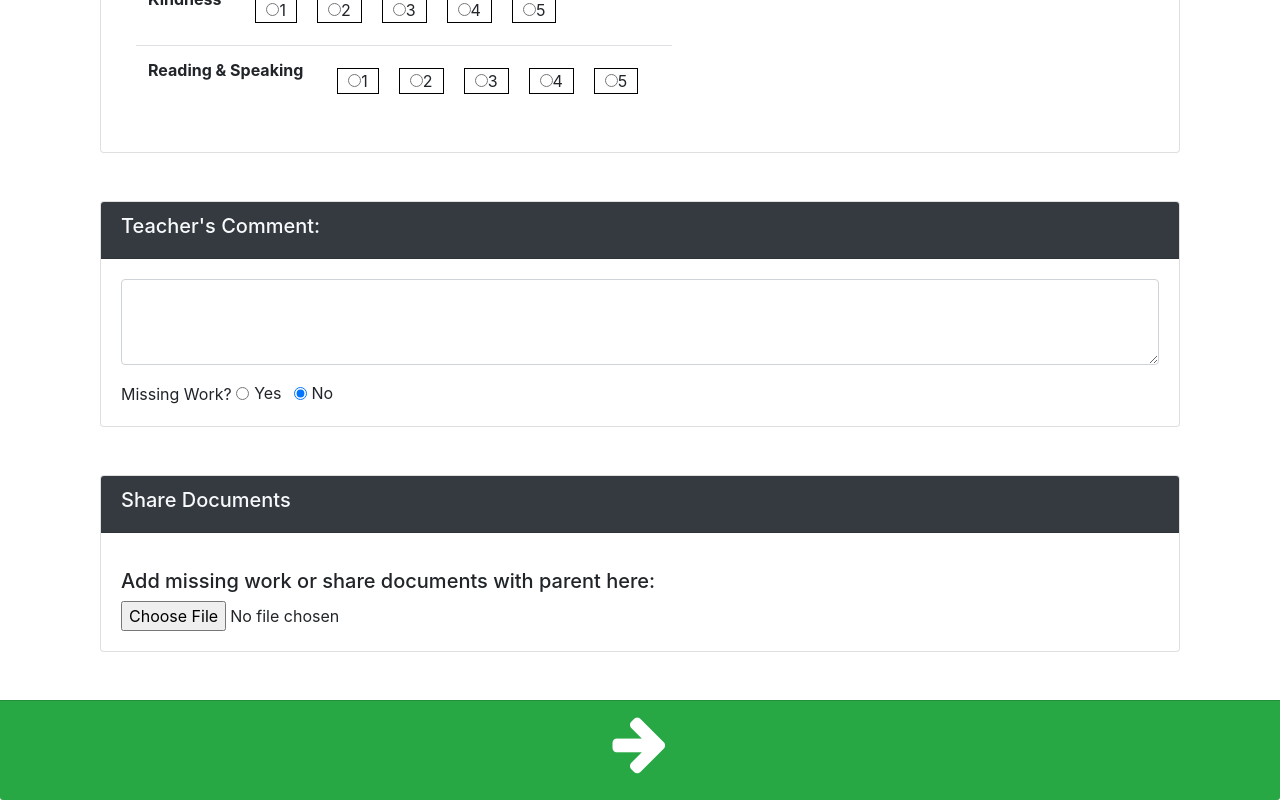
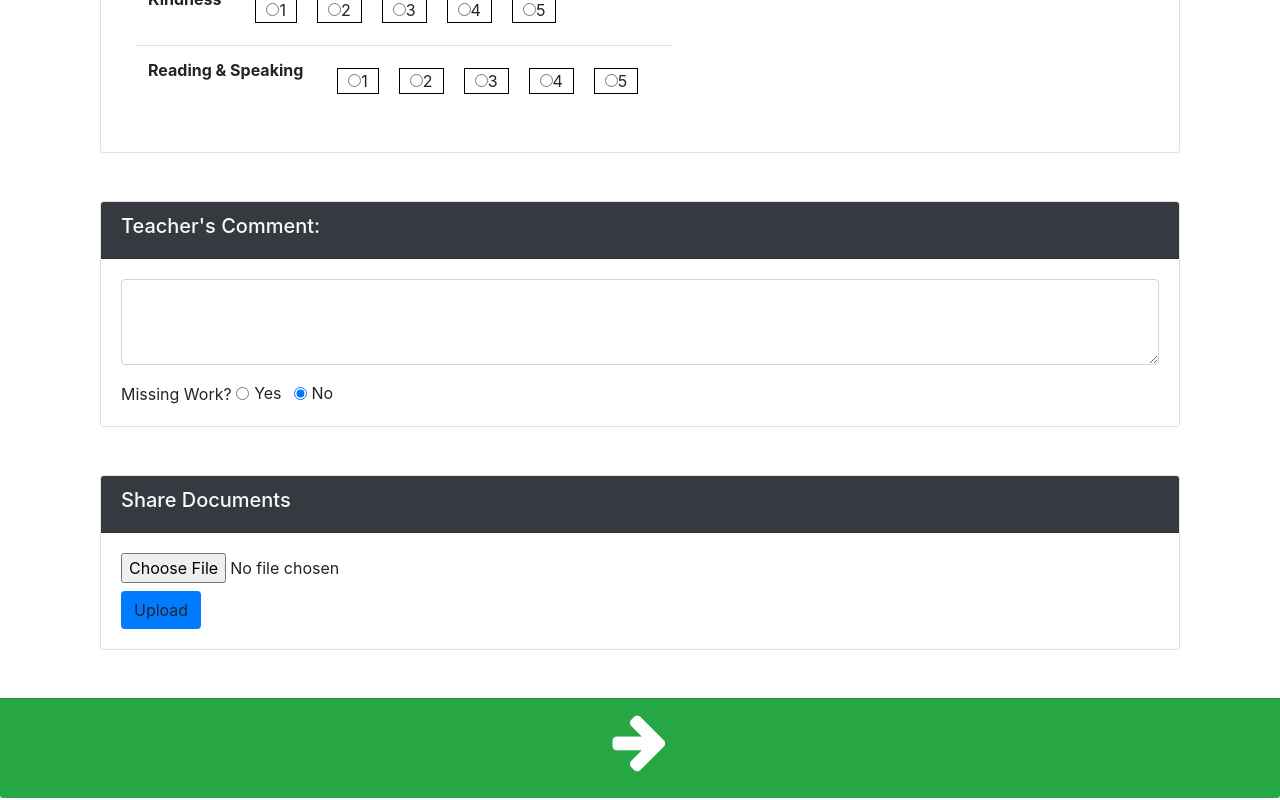
Before and after one commit to seleazar10/schooltracker, a React (Create React App) app in the folder client/: page /teacher in a window 1280 px wide. Shown: the part 730-1530 px from the top of the page. Built offline with nearby package versions, Linux system fonts and the light colour scheme.

Commit message:
adjusted testupload file to match state

```diff
--- a/client/src/components/BehaviorTracker/radiooptions.js
+++ b/client/src/components/BehaviorTracker/radiooptions.js
@@ -1,5 +1,5 @@
 
-const json = [
+const radiojson = [
   {
 
     question: 'Respect',
@@ -54,4 +54,4 @@ const json = [
 
 ]
 
-export default json;
+export default radiojson;
--- a/client/src/components/MissingWork/MissingWork.js
+++ b/client/src/components/MissingWork/MissingWork.js
@@ -7,11 +7,11 @@ function MissingWork(props) {
 
             <span>Missing Work? </span>
             <div className="form-check form-check-inline">
-                <input className="form-check-input" type="radio" name="MissingWorkOption" id="inlineRadio1" value="Yes" onClick={props.newSelection}/>
+                <input className="form-check-input" type="radio" name="MissingWorkOption" id="inlineRadio1" value="Yes" checked={props.values.MissingWorkOption==="Yes"} onClick={props.newSelection}/>
                 <label className="form-check-label" for="inlineRadio1">Yes</label>
             </div>
             <div className="form-check form-check-inline">
-                <input className="form-check-input" type="radio" name="MissingWorkOption" id="inlineRadio2" value="No" checked onClick={props.newSelection}/>
+                <input className="form-check-input" type="radio" name="MissingWorkOption" id="inlineRadio2" value="No" checked={props.values.MissingWorkOption==="No"} onClick={props.newSelection}/>
                 <label className="form-check-label" for="inlineRadio2">No</label>
             </div>
         </div>
--- a/client/src/components/TeaFileUpload/TeaFIleUpload.js
+++ b/client/src/components/TeaFileUpload/TeaFIleUpload.js
@@ -1,36 +1,39 @@
-class FileInput extends React.Component {
-    constructor(props) {
-      // highlight-range{3}
-      super(props);
-      this.handleSubmit = this.handleSubmit.bind(this);
-      this.fileInput = React.createRef();
-    }
-    handleSubmit(event) {
-      // highlight-range{4}
-      event.preventDefault();
-      alert(
-        `Selected file - ${
-          this.fileInput.current.files[0].name
-        }`
-      );
-    }
+import React from 'react';
 
-    render() {
+class TeaFileUpload extends React.Component {
+    // constructor(props) {
+    //   // highlight-range{3}
+    //   super(props);
+    //   this.handleSubmit = this.handleSubmit.bind(this);
+    //   this.fileInput = React.createRef();
+    // }
+    // handleSubmit(event) {
+    //   // highlight-range{4}
+    //   event.preventDefault();
+    //   alert(
+    //     `Selected file - ${
+    //       this.fileInput.current.files[0].name
+    //     }`
+    //   );
+    // }
+
+
+
+    render(props) {
       // highlight-range{5}
       return (
-        <form onSubmit={this.handleSubmit}>
+        <form onSubmit={this.props.handleSubmit}>
           <label>
-            Upload file:
-            <input type="file" ref={this.fileInput} />
+
+            <input type="file" ref={this.props.fileInput} />
           </label>
           <br />
-          <button type="submit">Submit</button>
+          <button type="submit" className="btn bg-primary" >Upload</button>
         </form>
       );
     }
   }
 
-  ReactDOM.render(
-    <FileInput />,
-    document.getElementById('root')
-  );
+
+
+export default TeaFileUpload;
--- a/client/src/components/TeachComment/TeachComment.js
+++ b/client/src/components/TeachComment/TeachComment.js
@@ -19,7 +19,7 @@ function TeachComment(props){
 
 
                     <div>
-                        <MissingWork newSelection={(e) => props.newSelection(e)}/>
+                        <MissingWork values={props.values} newSelection={(e) => props.newSelection(e)}/>
 
                     </div>
 
--- a/client/src/components/Teacher/Tracker.js
+++ b/client/src/components/Teacher/Tracker.js
@@ -1,7 +1,8 @@
 import React from 'react';
 import BehaviorTracker from "../BehaviorTracker/BehaviorTracker";
 import radiooptions from "../BehaviorTracker/radiooptions"
-import TeachComment from "../TeachComment/TeachComment"
+import TeachComment from "../TeachComment/TeachComment";
+import TeaFileUpload from "../TeaFileUpload/TeaFileUpload"
 
 
 function Tracker(props) {
@@ -13,6 +14,8 @@ function Tracker(props) {
                 <h5 className="card-header bg-dark text-white studentName">Behavior Tacker</h5>
                 <p>~~~~DISPLAY NAMES HERE~~~{props.name}</p>
                 {/* <h5 className="card-header studentId"> <span></span></h5> */}
+
+
 
 
                 <div class="card-body">
@@ -42,7 +45,7 @@ function Tracker(props) {
 
                                         <td scope="row" className="optionsClm ">
                                             <form className="text-center form-check-inline">
-                                                <BehaviorTracker data={option} newSelection={(e) => props.newSelection(e)} />
+                                                <BehaviorTracker values={props.values} data={option} newSelection={(e) => props.newSelection(e)} />
                                             </form>
                                         </td>
 
@@ -68,7 +71,7 @@ function Tracker(props) {
             {/* textbox */}
 
 
-            <TeachComment newSelection={(e) => props.newSelection(e)} />
+            <TeachComment values={props.values} newSelection={(e) => props.newSelection(e)} />
 
 
 
@@ -81,13 +84,11 @@ function Tracker(props) {
                 <div class="card-body">
 
 
-                    <form className="mt-3">
-                        <div classnName="form-group ">
-                            <h5>Add missing work or share documents with parent here:</h5>
-                            {/* <label for="exampleFormControlFile1">Example file input</label> */}
-                            <input type="file" class="form-control-file" id="exampleFormControlFile1" />
-                        </div>
-                    </form>
+
+                    {/* file Upload */}
+
+
+                    <TeaFileUpload values={props.values}  newFileUploaded={(event) => props.handleSubmit(event)} />
 
 
                 </div>
--- a/client/src/pages/Teacher/Teacher.js
+++ b/client/src/pages/Teacher/Teacher.js
@@ -17,10 +17,13 @@ class Teacher extends React.Component {
     this.state = {
       users: usersdb,
       selectedIDs: [],
-      pillOneValue: "",
-      pillTwoValue: "",
-      pillThreeValue: "",
-      pillFourValue: "",
+      pillOne: "5",
+      pillTwo: "5",
+      pillThree: "5",
+      pillFour: "5",
+      teachComnt: "",
+      MissingWorkOption: "No"
+
 
 
     }
@@ -29,13 +32,21 @@ class Teacher extends React.Component {
     this.handleChange = this.handleChange.bind(this)
     this.scrollToTracker = this.scrollToTracker.bind(this)
     this.newSelection = this.newSelection.bind(this)
+
+    // file upload
+    this.handleSubmit = this.handleSubmit.bind(this);
+      this.fileInput = React.createRef();
   }
 
-  newSelection(e){
+  newSelection(e) {
 
 
     console.log(e.target.name);
     console.log(e.target.value);
+
+    this.setState({ [e.target.name]: e.target.value })
+
+    console.log(this.state)
 
   }
 
@@ -60,11 +71,7 @@ class Teacher extends React.Component {
             // console.log(prevState.selectedIDs)
           }
 
-          // if (userSelection.selected) {
-          //   userSelection.selected = false;
-          // } else {
-          //   userSelection.selected = true;
-          // }
+
 
 
 
@@ -90,21 +97,37 @@ class Teacher extends React.Component {
   }
 
 
-  scrollToTracker(){
+  scrollToTracker() {
     console.log('clicked')
 
     this.setState((prevState) => {
 
+      console.log(prevState)
 
-    console.log(prevState.selectedIDs)
-    console.log(prevState.users)
+      // console.log(prevState.selectedIDs)
+      // console.log(prevState.users)
     })
 
-    // console.log(pillOne.val())
+
 
 
 
   }
+
+  //file upload
+
+  handleSubmit(event) {
+    // highlight-range{4}
+    event.preventDefault();
+    alert(
+      `Selected file - ${
+        this.fileInput.current.files[0].name
+      }`
+    );
+  }
+
+
+
 
 
   render() {
@@ -118,7 +141,7 @@ class Teacher extends React.Component {
       <div className="teachBg">
         <div className="container mb-5">
 
-        <div className="">
+          <div className="roster">
             <div className="card mt-5 trackerCardBodyBg">
               <div className="card-header bg-dark text-light text-center">
                 <h5>First Hour - Roster</h5>
@@ -130,23 +153,18 @@ class Teacher extends React.Component {
 
               </div>
             </div>
+
+            {this.state.users.map((user) => {
+              if (user.selected) {
+                return <div>{user.name + " ----and the student ID is:----- "} {user.id}</div>
+              }
+            })}
+
           </div>
 
 
 
-
-
-
-           <Tracker newSelection={(e)=> this.newSelection(e)}/>
-
-
-
-
-           {this.state.users.map((user) => {
-          if (user.selected) {
-            return <div>{user.name + " ----and the student ID is:----- "} {user.id}</div>}
-        })}
-
+          <Tracker values={this.state} newSelection={(e) => this.newSelection(e)} />
 
         </div>
 
```
Also changed, not shown: client/src/components/Teacher/UserCard.js (+7 -0 lines). Lines whose indentation alone changed are shown as unchanged.
